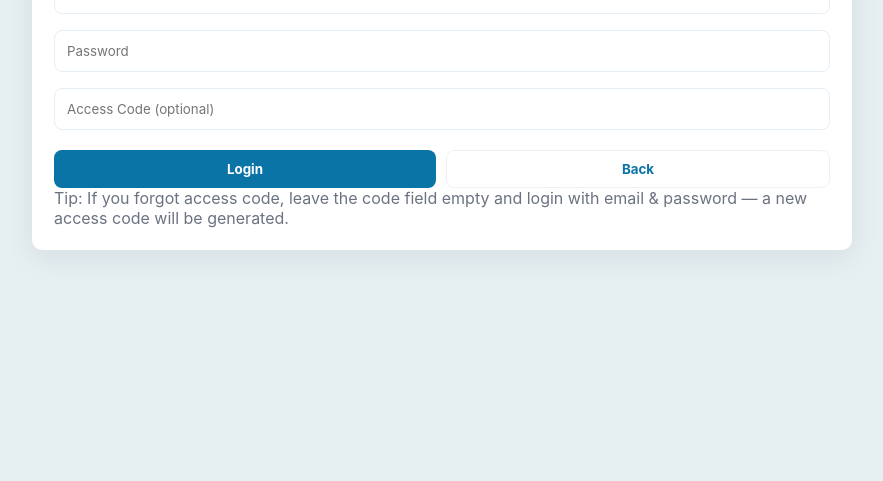
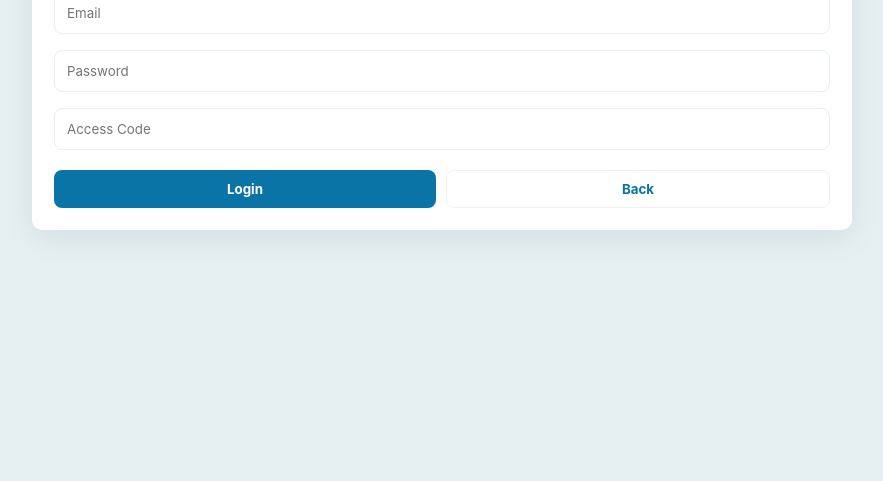
Before and after one commit to banti200/gexam, a plain HTML site: page login.html in a window 1280 px wide. Shown: the part 319-800 px from the top of the page, without its empty margins (198-1081 px from the left). Drawn offline with Linux system fonts and the light colour scheme.

Commit message:
Update login.html

```diff
--- a/login.html
+++ b/login.html
@@ -1,10 +1,24 @@
 <!doctype html>
-<html><head><meta charset="utf-8"><meta name="viewport" content="width=device-width,initial-scale=1"><title>Login</title>
-<link rel="stylesheet" href="style.css"></head><body>
-<main class="main-center"><div class="card auth-card"><h2>Login</h2>
-<form id="loginForm" class="form"><input id="li_email" type="email" placeholder="Email" required>
-<input id="li_password" type="password" placeholder="Password" required>
-<input id="li_code" placeholder="Access Code (optional)">
-<div class="row"><button type="submit" class="btn primary">Login</button><button id="backSignup" type="button" class="btn outline">Back</button></div></form>
-<div id="loginMsg" class="muted small"></div><div class="muted small">Tip: If you forgot access code, leave the code field empty and login with email & password — a new access code will be generated.</div></div></main>
-<script src="script.js"></script></body></html>
+<html lang="en">
+<head><meta charset="utf-8"><meta name="viewport" content="width=device-width,initial-scale=1">
+<title>Login - Nayankumar Borse Exam</title>
+<link rel="stylesheet" href="style.css"></head>
+<body>
+<main class="main-center">
+  <div class="card auth-card">
+    <h2>Login</h2>
+    <form id="loginForm" class="form">
+      <input id="li_email" type="email" placeholder="Email" required>
+      <input id="li_password" type="password" placeholder="Password" required>
+      <input id="li_code" placeholder="Access Code" required>
+      <div class="row">
+        <button type="submit" class="btn primary">Login</button>
+        <button id="backSignup" type="button" class="btn outline">Back</button>
+      </div>
+    </form>
+    <div id="loginMsg" class="muted small"></div>
+  </div>
+</main>
+<script src="script.js"></script>
+</body>
+</html>
```
